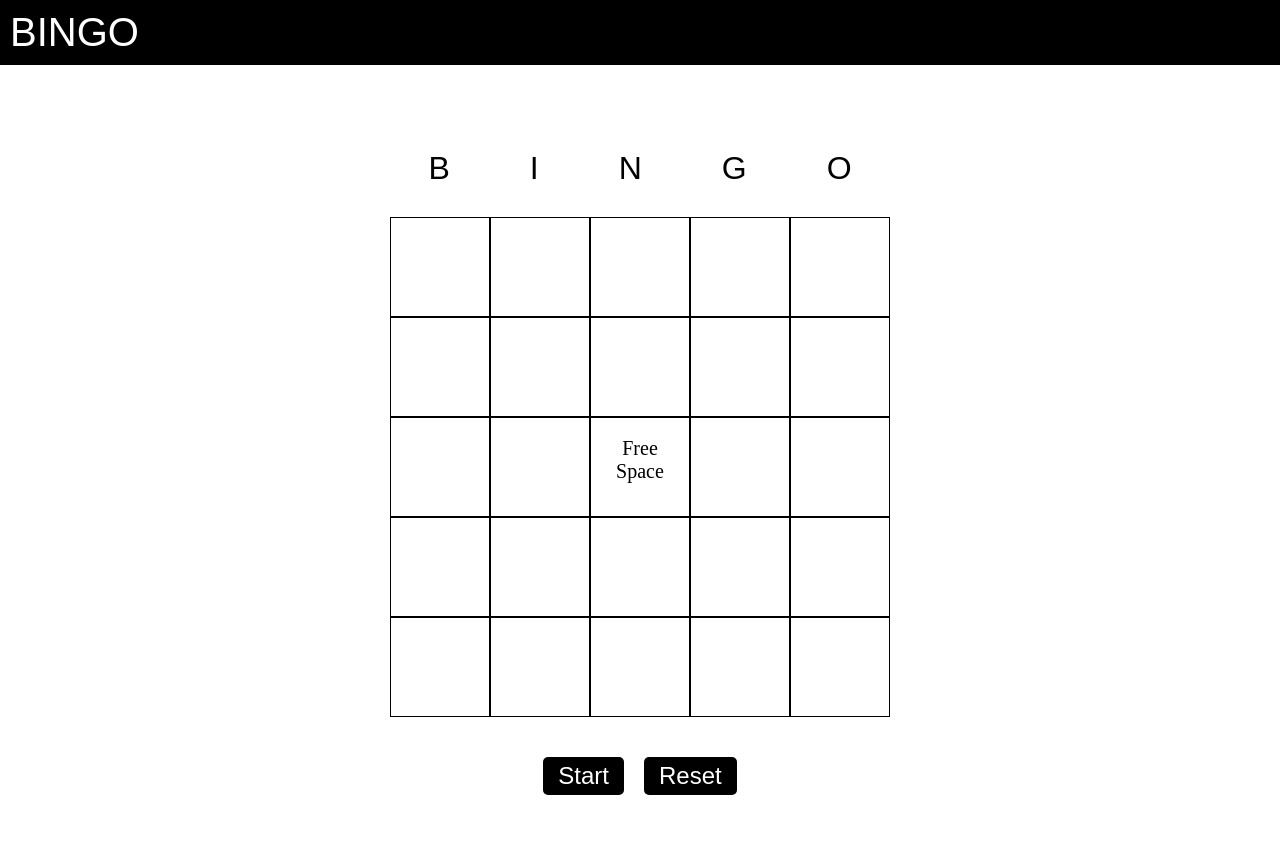
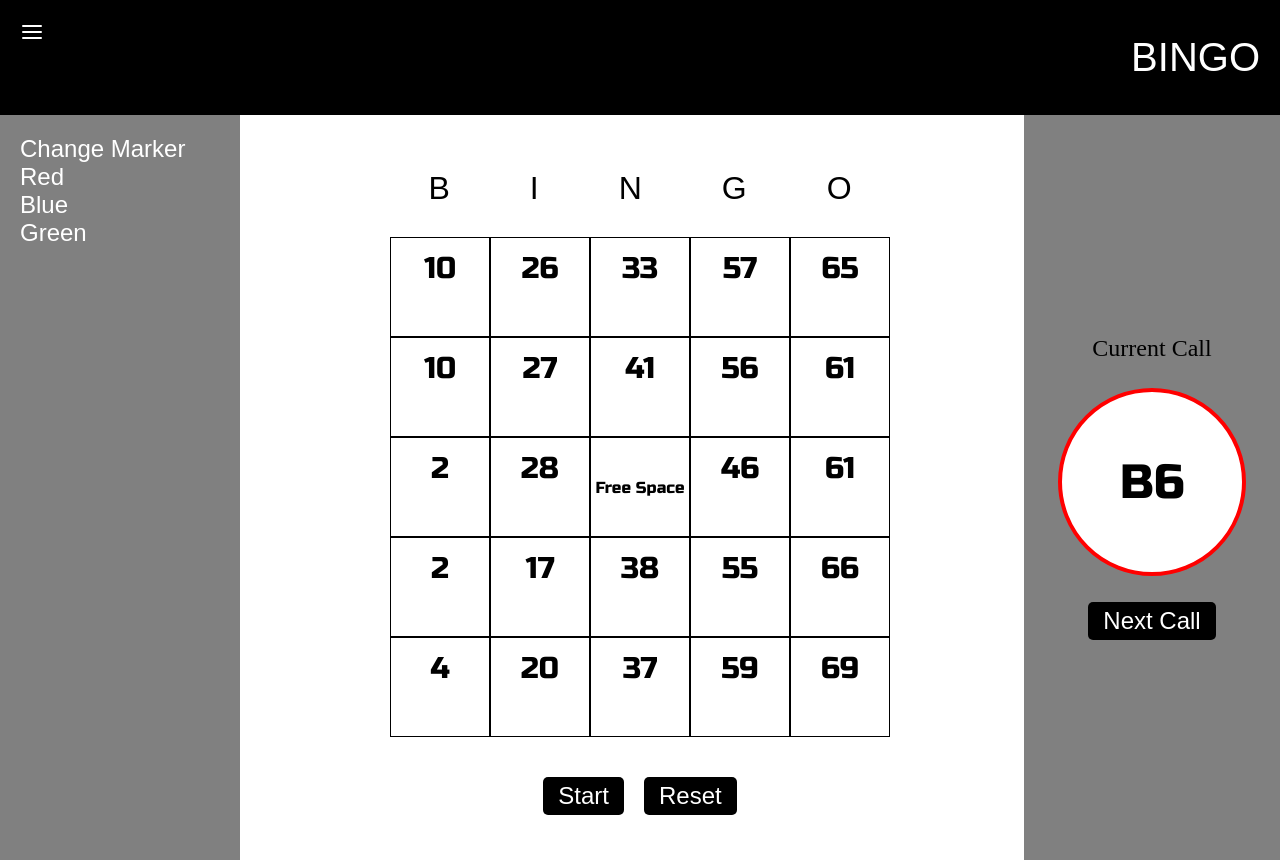
Before and after one commit to melinabed/Bingo, a plain HTML site: page index.html in a window 1280 px wide. Both pictures are taken after a click on the button "Start". Before the commit the page ends 800 px from the top, so only its background shows below. Drawn offline with Linux system fonts and the light colour scheme.

Commit message:
added sidebars that display calls

```diff
--- a/index.html
+++ b/index.html
@@ -5,11 +5,33 @@
     <meta name="viewport" content="width=device-width, initial-scale=1.0" />
     <title>Bingo</title>
     <link rel="stylesheet" href="style.css" />
+    <link rel="preconnect" href="https://fonts.googleapis.com" />
+    <link rel="preconnect" href="https://fonts.gstatic.com" crossorigin />
+    <link
+      href="https://fonts.googleapis.com/css2?family=Russo+One&display=swap"
+      rel="stylesheet"
+    />
   </head>
   <body>
+    <div class="content">
+      <div class="image">
+        <img src="menu (1).svg" alt="Menu" />
+      </div>
+
       <div class="heading">
-      <div>BINGO</div>
+        <div id="title">BINGO</div>
       </div>
+      <div class="sidebar">
+        <div class="marker-change">
+          Change Marker
+          <div class="colors">
+            <div id="red">Red</div>
+            <div id="blue">Blue</div>
+            <div id="green">Green</div>
+          </div>
+        </div>
+      </div>
+      <div class="main">
         <div class="container">
           <div class="card-title">BINGO</div>
           <div class="box">
@@ -50,7 +72,7 @@
               <div id="i-marker"></div>
             </div>
             <div id="box13">
-          <div id="n-marker">Free Space</div>
+              <div id="free-space">Free Space</div>
             </div>
             <div id="box14">
               <div id="g-marker"></div>
@@ -94,6 +116,15 @@
             <button id="reset-button">Reset</button>
           </div>
         </div>
+        <div class="call-card">
+          Current Call
+          <div class="call-ball">
+            <div id="number-call">B6</div>
+          </div>
+          <button id="next-call">Next Call</button>
+        </div>
+      </div>
+    </div>
 
     <script src="script.js"></script>
   </body>
--- a/script.js
+++ b/script.js
@@ -1,5 +1,68 @@
-const bNumbers = [1, 2, 3, 4, 5, 6, 7, 8, 9, 10, 11, 12, 13, 14, 15];
-const iNumbers = [16, 17, 18, 19, 20, 21, 22, 23, 24, 25, 26, 27, 28, 29, 30];
-const nNumbers = [31, 32, 33, 34, 35, 36, 37, 38, 39, 40, 41, 42, 43, 44, 45];
-const gNumbers = [46, 47, 48, 49, 50, 51, 52, 53, 54, 55, 56, 57, 58, 59, 60];
-const oNumbers = [61, 62, 63, 64, 65, 66, 67, 68, 69, 70, 71, 72, 73, 74, 75];
+const numbers = [
+  1, 2, 3, 4, 5, 6, 7, 8, 9, 10, 11, 12, 13, 14, 15, 16, 17, 18, 19, 20, 21, 22,
+  23, 24, 25, 26, 27, 28, 29, 30, 31, 32, 33, 34, 35, 36, 37, 38, 39, 40, 41,
+  42, 43, 44, 45, 46, 47, 48, 49, 50, 51, 52, 53, 54, 55, 56, 57, 58, 59, 60,
+  61, 62, 63, 64, 65, 66, 67, 68, 69, 70, 71, 72, 73, 74, 75,
+];
+
+const startButton = document.querySelector("#start-button");
+startButton.addEventListener("click", placeNumber);
+
+const callNumber = document.querySelector("#number-call");
+
+const nextCall = document.querySelector("#next-call");
+nextCall.addEventListener("click", () => {
+  callNumber.innerHTML = getCall();
+});
+
+function getCall() {
+  let newCall = Math.floor(Math.random() * numbers.length + 1);
+  if (newCall < 16) {
+    return "B" + newCall;
+  } else if (newCall >= 16 && newCall <= 30) {
+    return "I" + newCall;
+  } else if (newCall >= 31 && newCall <= 45) {
+    return "N" + newCall;
+  } else if (newCall >= 46 && newCall <= 60) {
+    return "G" + newCall;
+  } else if (newCall >= 61 && newCall <= 75) {
+    return "O" + newCall;
+  }
+}
+
+function placeNumber() {
+  const bNumbers = [1, 2, 3, 4, 5, 6, 7, 8, 9, 10, 11, 12, 13, 14, 15];
+
+  const bMarkers = document.querySelectorAll("#b-marker");
+  for (let i = 0; i < bMarkers.length; i++) {
+    bMarkers[i].innerHTML = Math.floor(Math.random() * bNumbers.length + 1);
+  }
+
+  const iNumbers = [16, 17, 18, 19, 20, 21, 22, 23, 24, 25, 26, 27, 28, 29, 30];
+
+  const iMarkers = document.querySelectorAll("#i-marker");
+  for (let i = 0; i < iMarkers.length; i++) {
+    iMarkers[i].innerHTML = Math.floor(Math.random() * iNumbers.length + 16);
+  }
+
+  const nNumbers = [31, 32, 33, 34, 35, 36, 37, 38, 39, 40, 41, 42, 43, 44, 45];
+
+  const nMarkers = document.querySelectorAll("#n-marker");
+  for (let i = 0; i < nMarkers.length; i++) {
+    nMarkers[i].innerHTML = Math.floor(Math.random() * nNumbers.length + 31);
+  }
+
+  const gNumbers = [46, 47, 48, 49, 50, 51, 52, 53, 54, 55, 56, 57, 58, 59, 60];
+
+  const gMarkers = document.querySelectorAll("#g-marker");
+  for (let i = 0; i < gMarkers.length; i++) {
+    gMarkers[i].innerHTML = Math.floor(Math.random() * gNumbers.length + 46);
+  }
+
+  const oNumbers = [61, 62, 63, 64, 65, 66, 67, 68, 69, 70, 71, 72, 73, 74, 75];
+
+  const oMarkers = document.querySelectorAll("#o-marker");
+  for (let i = 0; i < oMarkers.length; i++) {
+    oMarkers[i].innerHTML = Math.floor(Math.random() * oNumbers.length + 61);
+  }
+}
--- a/style.css
+++ b/style.css
@@ -3,15 +3,51 @@ body {
   padding: 0;
 }
 
+.content {
+  display: grid;
+  grid-template-columns: 1fr 4fr;
+  grid-template-rows: 115px 4fr;
+}
+
+.image {
+  background-color: black;
+  padding: 20px;
+  height: 75px;
+}
+
 .heading {
+  display: flex;
+  justify-content: right;
+  align-items: center;
+
   font-size: 40px;
-  padding: 10px;
+  padding: 20px;
 
   background-color: black;
   color: white;
 
-  margin-bottom: 75px;
   font-family: Arial;
+
+  height: 75px;
+}
+
+.sidebar {
+  display: flex;
+  flex-direction: column;
+  color: white;
+  background-color: grey;
+
+  font-size: 24px;
+  font-family: Arial;
+
+  padding: 20px;
+  max-width: 200px;
+  height: 705px;
+}
+
+.main {
+  display: grid;
+  grid-template-columns: 3fr 1fr;
 }
 
 .container {
@@ -44,41 +80,34 @@ body {
   border: 1px solid black;
 }
 
+#free-space {
+  font-family: "Russo One", sans-serif;
+}
+
 #b-marker,
 #i-marker,
 #n-marker,
 #g-marker,
 #o-marker {
-  border-radius: 120%;
-  height: 60px;
-  width: 60px;
+  border-radius: 150%;
+  height: 75px;
+  width: 75px;
+
   text-align: center;
-  font-size: 20px;
+  font-size: 30px;
+  font-family: "Russo One", sans-serif;
+  font-weight: 400;
+  font-style: normal;
+
   transition-timing-function: ease-in-out;
 }
 
-#b-marker:hover {
+#b-marker:hover,
+#i-marker:hover,
+#n-marker:hover,
+#g-marker:hover,
+#o-marker:hover {
   background-color: red;
-  transition: 1s;
-}
-
-#i-marker:hover {
-  background-color: yellow;
-  transition: 1s;
-}
-
-#n-marker:hover {
-  background-color: orange;
-  transition: 1s;
-}
-
-#g-marker:hover {
-  background-color: green;
-  transition: 1s;
-}
-
-#o-marker:hover {
-  background-color: blue;
   transition: 1s;
 }
 
@@ -114,3 +143,36 @@ button {
     rgba(218, 20, 6, 0.25) 0px 12px 13px,
     rgba(218, 20, 6, 0.25) 0px -3px 5px;
 }
+
+.call-card {
+  background-color: gray;
+  display: flex;
+  flex-direction: column;
+  justify-content: center;
+  align-items: center;
+  gap: 20px;
+  font-size: 24px;
+}
+
+.call-ball {
+  background-color: gray;
+  height: 200px;
+  width: 200px;
+  display: flex;
+  justify-content: center;
+  align-items: center;
+  text-align: center;
+}
+
+#number-call {
+  height: 180px;
+  width: 180px;
+  border-radius: 360%;
+  border: 4px solid red;
+  background-color: white;
+  display: flex;
+  align-items: center;
+  justify-content: center;
+  font-size: 48px;
+  font-family: "Russo One", sans-serif;
+}
```
Also changed, not shown: menu (1).svg (added). Lines whose indentation alone changed are shown as unchanged.
